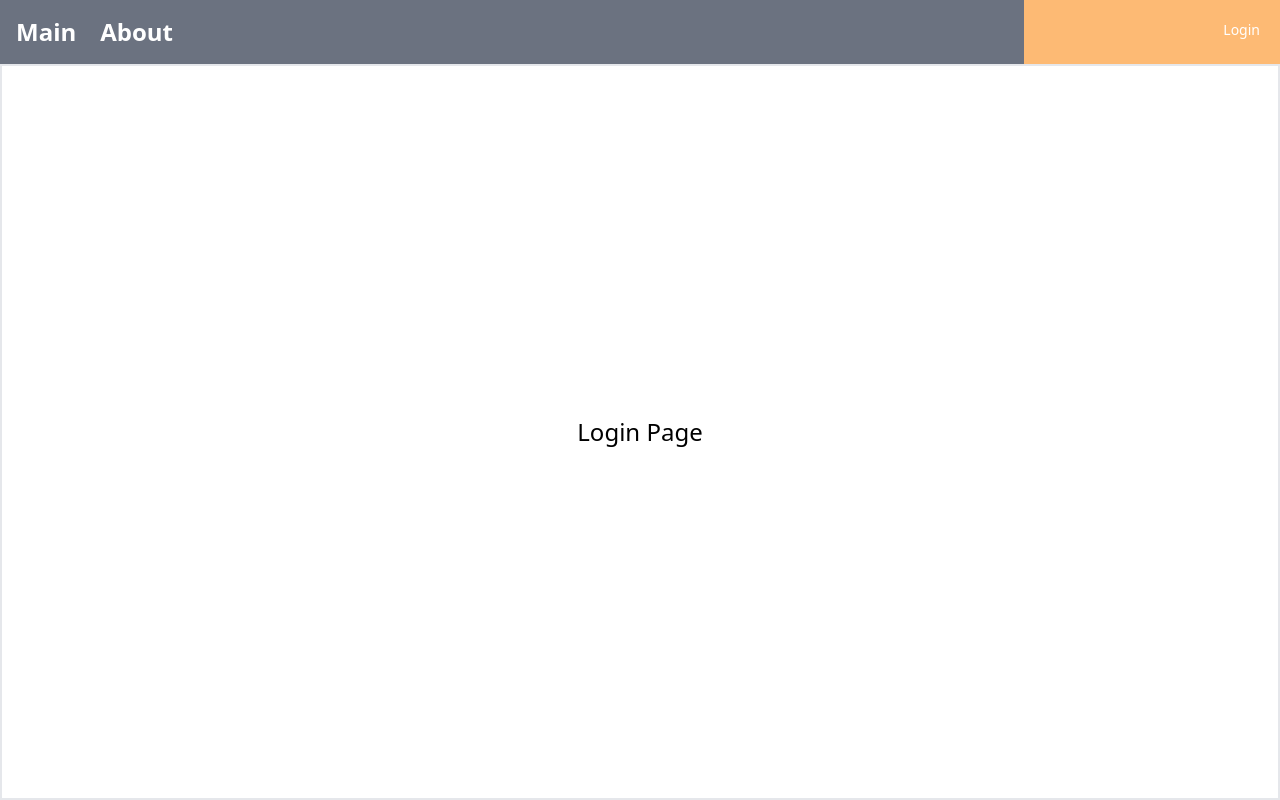
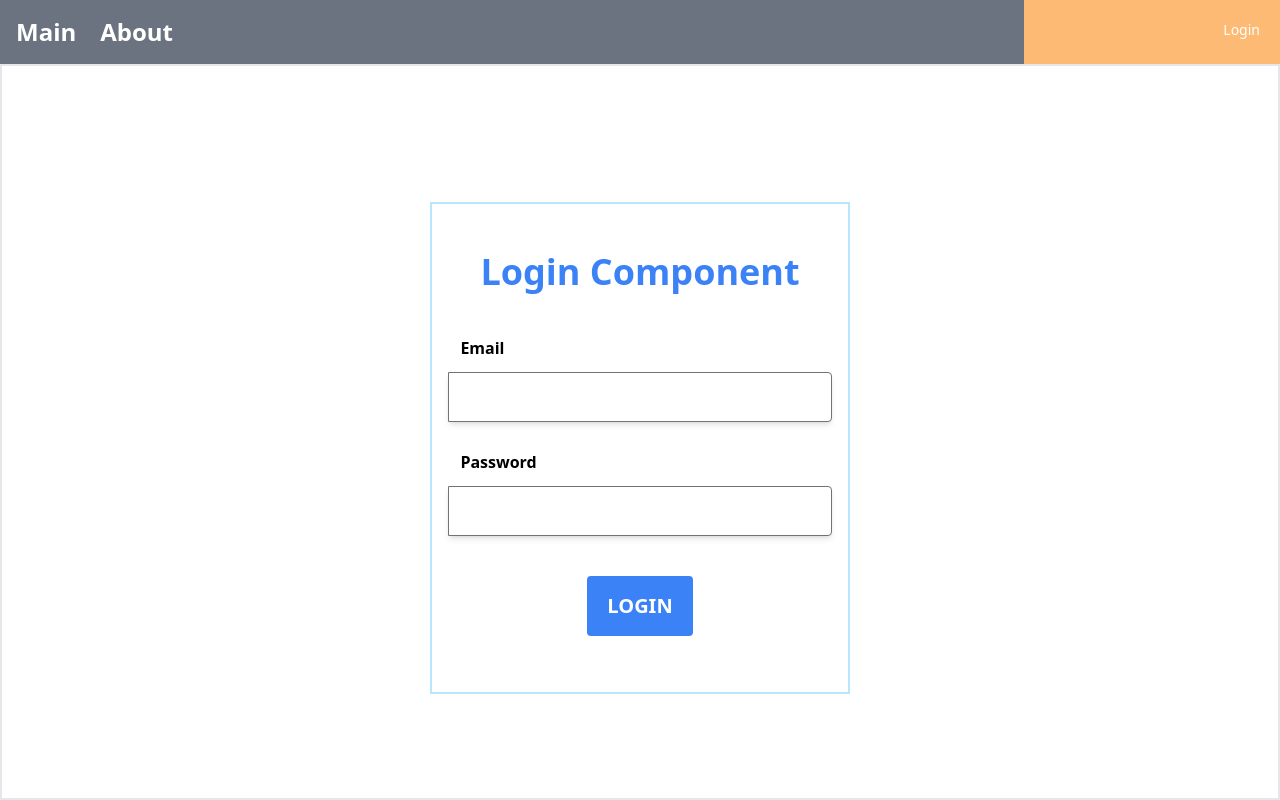
Before and after one commit to 2gechan/React_With_SpringBoot, a React (Create React App) app in the folder React_Front/mall/: page /member/login in a window 1280 px wide. Built offline with nearby package versions, Linux system fonts and the light colour scheme.

Commit message:
redux toolkit을 통한 로그인 state 관리하기

```diff
--- /dev/null
+++ b/React_Front/mall/src/components/member/LoginComponent.js
@@ -0,0 +1,72 @@
+import { useState } from "react";
+import { useDispatch } from "react-redux";
+import { login } from "../../slices/loginSlice";
+
+const initState = {
+  email: "",
+  pw: "",
+};
+
+const LoginComponent = () => {
+  const [loginParam, setLoginParam] = useState({ ...initState });
+
+  const dispatch = useDispatch();
+
+  const handleChange = (e) => {
+    loginParam[e.target.name] = e.target.value;
+
+    setLoginParam({ ...loginParam });
+  };
+
+  const handleClickLogin = () => {
+    dispatch(login(loginParam));
+  };
+
+  return (
+    <div className="border-2 border-sky-200 mt-10 m-2 p-4">
+      <div className="flex justify-center">
+        <div className="text-4xl m-4 p-4 font-extrabold text-blue-500">
+          Login Component
+        </div>
+      </div>
+      <div className="flex justify-center">
+        <div className="relative mb-4 flex w-full flex-wrap items-stretch">
+          <div className="w-full p-3 text-left font-bold">Email</div>
+          <input
+            className="w-full p-3 rounded-r border border-solid border-neutral-500 shadow-md"
+            name="email"
+            type="text"
+            value={loginParam.email}
+            onChange={handleChange}
+          ></input>
+        </div>
+      </div>
+      <div className="flex justify-center">
+        <div className="relative mb-4 flex w-full flex-wrap items-stretch">
+          <div className="w-full p-3 text-left font-bold">Password</div>
+          <input
+            className="w-full p-3 rounded-r border border-solid border-neutral-500 shadow-md"
+            name="pw"
+            type="password"
+            value={loginParam.pw}
+            onChange={handleChange}
+          ></input>
+        </div>
+      </div>
+      <div className="flex justify-center">
+        <div className="relative mb-4 flex w-full justify-center">
+          <div className="w-2/5 p-6 flex justify-center font-bold">
+            <button
+              className="rounded p-4 w-36 bg-blue-500 text-xl text-white"
+              onClick={handleClickLogin}
+            >
+              LOGIN
+            </button>
+          </div>
+        </div>
+      </div>
+    </div>
+  );
+};
+
+export default LoginComponent;
--- /dev/null
+++ b/React_Front/mall/src/components/member/LogoutComponent.js
@@ -0,0 +1,33 @@
+import { useDispatch } from "react-redux";
+import { logout } from "../../slices/loginSlice";
+
+const LogoutComponent = () => {
+  const dispatch = useDispatch();
+
+  const handleClickLogout = () => {
+    dispatch(logout());
+  };
+  return (
+    <div className="border-2 border-red-200 mt-10 m-2 p-4">
+      <div className="flex justify-center">
+        <div className="text-4xl m-4 p-4 font-extrabold text-red-500">
+          Logout Component
+        </div>
+      </div>
+      <div className="flex justify-center">
+        <div className="relative mb-4 flex w-full justify-center">
+          <div className="w-2/5 p-6 flex justify-center font-bold">
+            <button
+              className="rounded p-4 w-36 bg-red-500 text-xl text-white"
+              onClick={handleClickLogout}
+            >
+              LOGOUT
+            </button>
+          </div>
+        </div>
+      </div>
+    </div>
+  );
+};
+
+export default LogoutComponent;
--- a/React_Front/mall/src/components/menus/BasicMenu.js
+++ b/React_Front/mall/src/components/menus/BasicMenu.js
@@ -3,9 +3,6 @@ import { Link } from "react-router-dom";
 
 const BasicMenu = () => {
   const loginState = useSelector((state) => state.loginSlice);
-
-  console.log("loginState.....");
-  console.log(loginState);
 
   return (
     <nav id="navbar" className=" flex bg-blue-300">
@@ -34,7 +31,11 @@ const BasicMenu = () => {
       </div>
       <div className="w-1/5 flex justify-end bg-orange-300 p-4 font-medium">
         <div className="text-white text-sm m-1 rounded">
-          <Link to={"/member/login"}>Login</Link>
+          {!loginState.email ? (
+            <Link to={"/member/login"}>Login</Link>
+          ) : (
+            <Link to={"/member/logout"}>Logout</Link>
+          )}
         </div>
       </div>
     </nav>
--- a/React_Front/mall/src/pages/member/LoginPage.js
+++ b/React_Front/mall/src/pages/member/LoginPage.js
@@ -1,3 +1,4 @@
+import LoginComponent from "../../components/member/LoginComponent";
 import BasicMenu from "../../components/menus/BasicMenu";
 
 const LoginPage = () => {
@@ -5,7 +6,7 @@ const LoginPage = () => {
     <div className="fixed top-0 left-0 z-[1055] flex flex-col h-full w-full">
       <BasicMenu />
       <div className="flex flex-wrap w-full h-full justify-center items-center border-2">
-        <div className="text-2xl ">Login Page</div>
+        <LoginComponent />
       </div>
     </div>
   );
--- /dev/null
+++ b/React_Front/mall/src/pages/member/LogoutPage.js
@@ -0,0 +1,15 @@
+import LogoutComponent from "../../components/member/LogoutComponent";
+import BasicMenu from "../../components/menus/BasicMenu";
+
+const LogoutPage = () => {
+  return (
+    <div className="fixed top-0 left-0 z-[1055] flex flex-col h-full w-full">
+      <BasicMenu />
+      <div className="w-full flex flex-wrap h-full justify-center items-center border-2">
+        <LogoutComponent></LogoutComponent>
+      </div>
+    </div>
+  );
+};
+
+export default LogoutPage;
--- a/React_Front/mall/src/router/memberRouter.js
+++ b/React_Front/mall/src/router/memberRouter.js
@@ -2,6 +2,8 @@ import { lazy, Suspense } from "react";
 
 const Loading = <div>Loading....</div>;
 const Login = lazy(() => import("../pages/member/LoginPage"));
+
+const Logout = lazy(() => import("../pages/member/LogoutPage"));
 
 const memberRouter = () => {
   return [
@@ -13,6 +15,14 @@ const memberRouter = () => {
         </Suspense>
       ),
     },
+    {
+      path: "logout",
+      element: (
+        <Suspense fallback={Loading}>
+          <Logout />
+        </Suspense>
+      ),
+    },
   ];
 };
 
--- a/React_Front/mall/src/slices/loginSlice.js
+++ b/React_Front/mall/src/slices/loginSlice.js
@@ -5,14 +5,17 @@ const initState = {
 };
 
 const loginSlice = createSlice({
-  name: "loginSlice",
+  name: "loginslice",
   initialState: initState,
   reducers: {
-    login: () => {
-      console.log("login ........");
+    login: (state, action) => {
+      console.log("login ........", action);
+      console.log(action.payload);
+      return { email: action.payload.email };
     },
     logout: () => {
       console.log("logout ........");
+      return { ...initState };
     },
   },
 });
```
